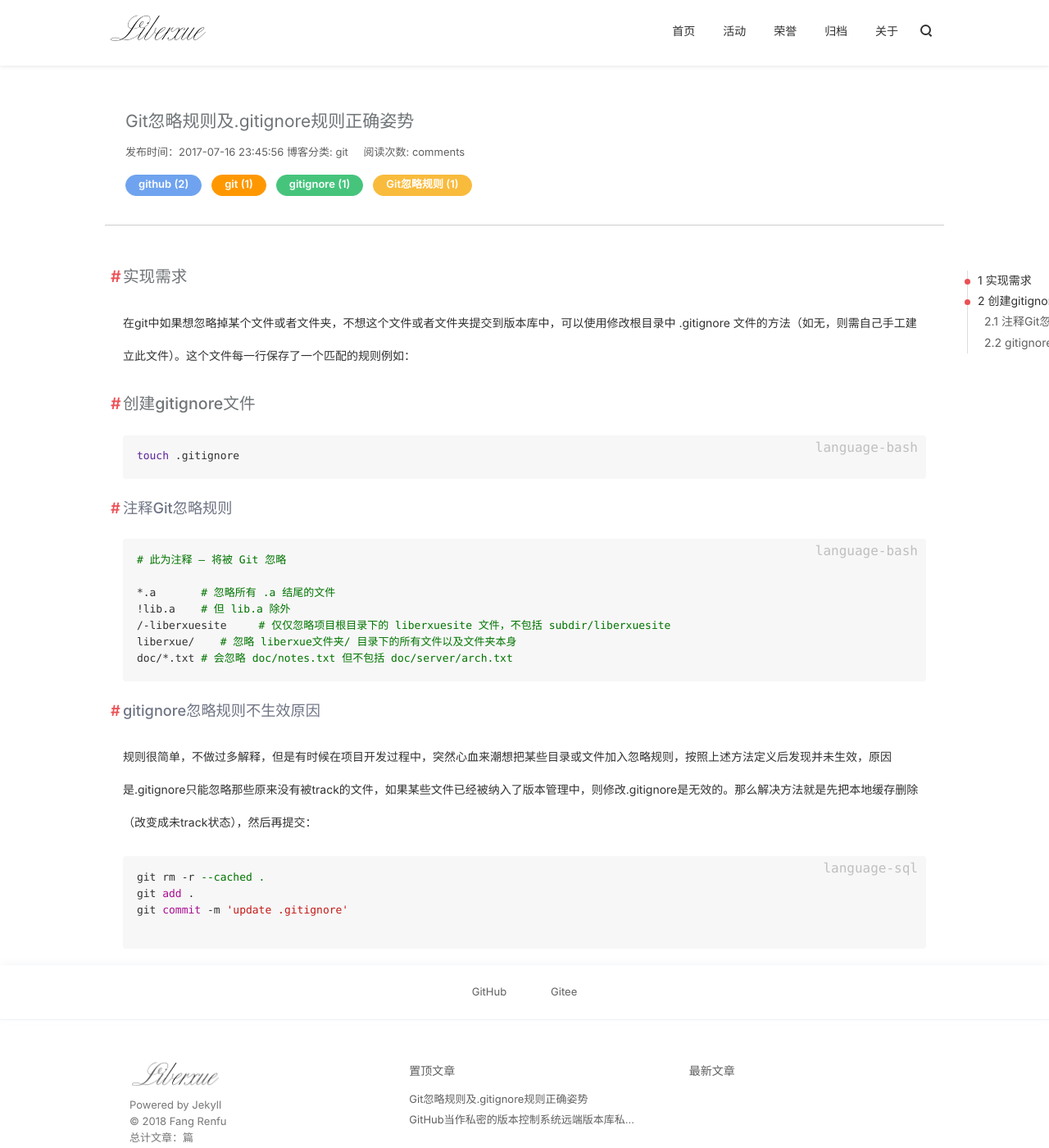
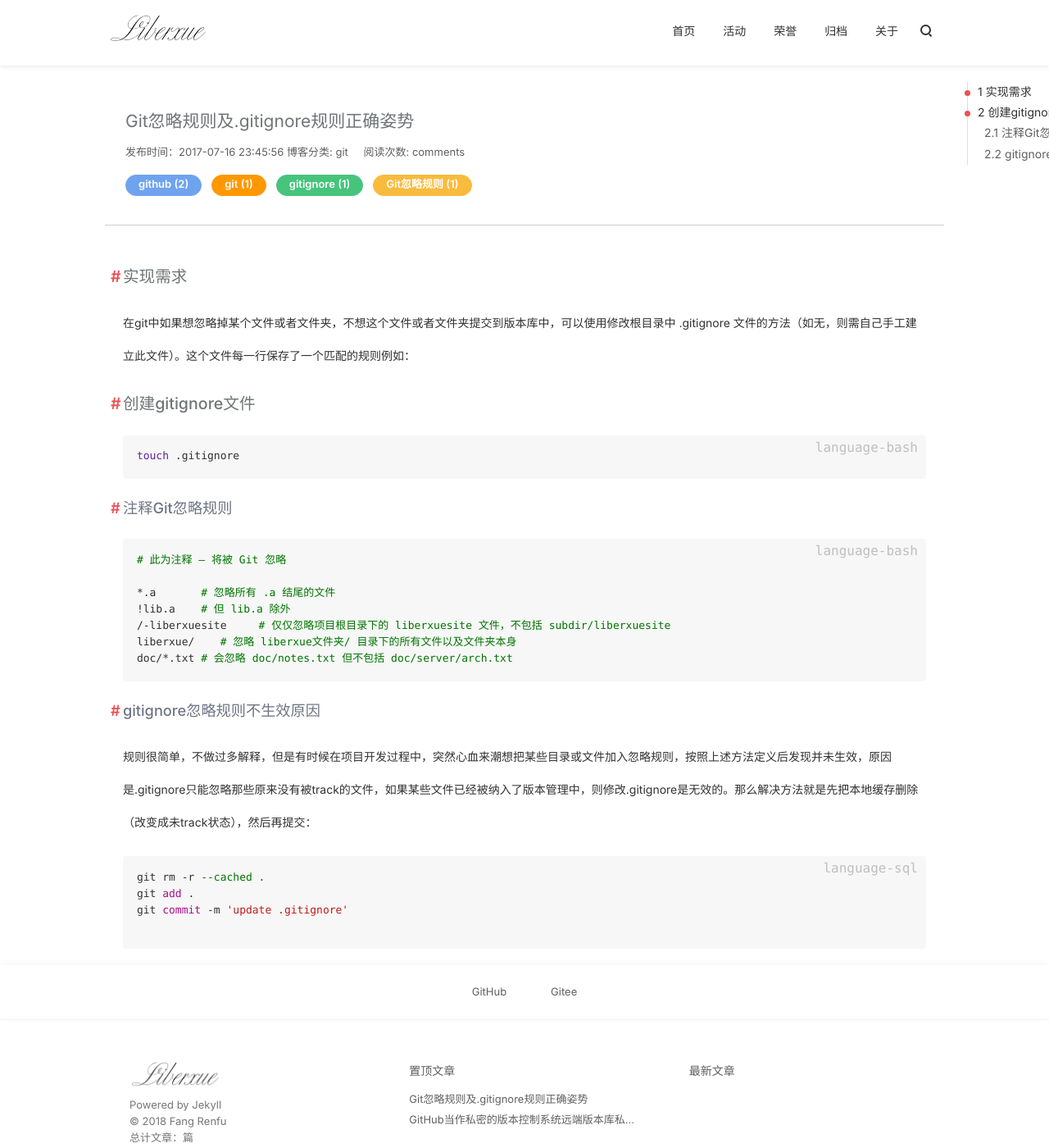
Before and after one commit to fangrenfu/18gmb, a Jekyll site: the page built from _posts/其他/2017-07-16-gitignore.md, in a window 1280 px wide and 1400 px high. Shown: the whole window at 82% size. Built offline with Jekyll 4.4.1, drawn with Linux system fonts in a browser that asks for light colours; nearby versions of some CDN libraries; comment, search, counter and statistics services are not loaded.

Commit message:
侧边导航上去点

```diff
--- a/style/style-liberxue.css
+++ b/style/style-liberxue.css
@@ -289,7 +289,7 @@ pre code::after {font-size: 1rem;color: #BFBFBF;position: absolute;top: 5px;righ
 .directory-content.unpinned{opacity:1;}
 .directory-content.headroom--top{opacity:0;}
 .directory-content.headroom--not-top{-webkit-transition:opacity 500ms ease-in-out;transition:opacity 500ms ease-in-out;opacity:1;}
-#directory{position:fixed;z-index:0;top:100px;display:inline-block;text-align:left;margin-top: 230px;}
+#directory{position:fixed;z-index:0;top:100px;display:inline-block;text-align:left;margin-top: 0px;}
 #directory ul,#directory li{margin:0;padding-left:0;list-style:none;}
 #directory>ul{position:relative;border-left:1px solid #ddd;}
 #directory>ul>li::before{position:relative;top:0;left:-4px;display:inline-block;width:7px;height:7px;content:'';border-radius:50%;background-color:#eb5055;}
```
